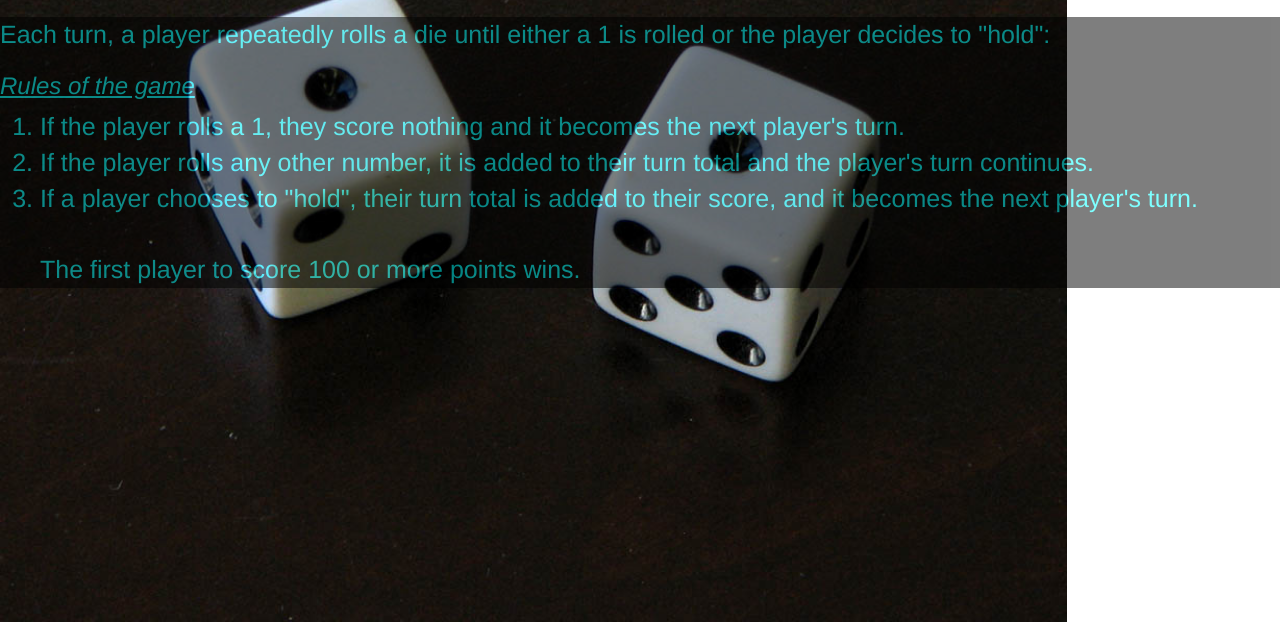
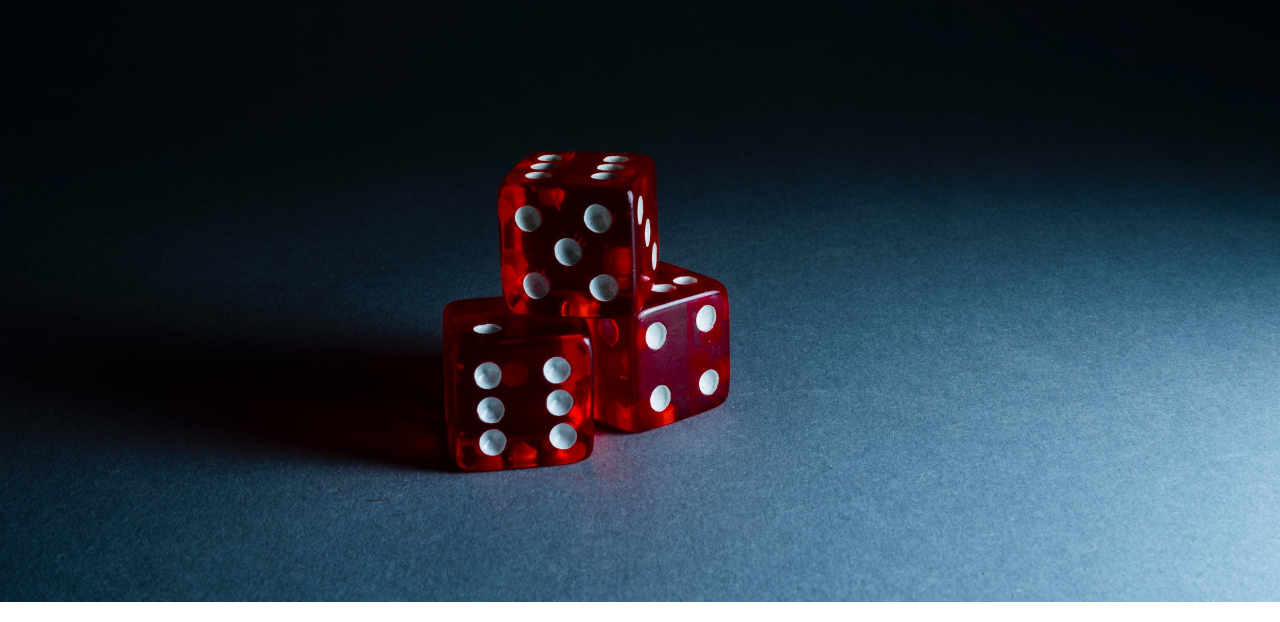
Before and after one commit to Shyla27/dice2, a plain HTML site: page index.html in a window 1280 px wide. Shown: the part 198-820 px from the top of the page. Drawn offline with Linux system fonts and the light colour scheme.

Commit message:
saved some unsaved files

```diff
--- a/css/styles.css
+++ b/css/styles.css
@@ -1,15 +1,10 @@
-body, html{
+body {
     height: 100%;
-    background-image: url(images/as.jpg);
+    background-image: url(images/die.jpg);
     background-repeat: no-repeat;
-    background-size: contain;
+    background-size: cover;
 }
-.intro {
-  color:aqua;
-  background-color: black;
-  opacity: 0.5;
-font-size: 25px;
-}
+
 h2{
     color: brown;
     font-size: 40px;
@@ -19,7 +14,6 @@ h2{
     color: red;
     background: black;
     border-radius: 15px;
-    box-shadow: #444;
 }
 h1 {
   background-color: teal;
--- a/index.html
+++ b/index.html
@@ -12,7 +12,8 @@
 
 </head>
 
-  <body>
+<body>
+
 
     <div class="jumbotron">
 
@@ -25,16 +26,6 @@
     </div>
 
 
-      <div class="intro">
-             <p>Each turn, a player repeatedly rolls a die until either a 1 is rolled or the player decides to "hold":</p>
-         <h3> <u><i>Rules of the game</u></i></h3>
-         <ol>
-               <li>If the player rolls a 1, they score nothing and it becomes the next player's turn.</li>
-         <li>If the player rolls any other number, it is added to their turn total and the player's turn continues.</li>
-       <li>If a player chooses to "hold", their turn total is added to their score, and it becomes the next player's turn.</li>
-          <br>The first player to score 100 or more points wins.
-        </ol>
-      </div>
 
     <div class="container">
         <div class="main-buttons">
@@ -82,11 +73,9 @@
                 </div>
 
             </div>
-            <div class="img">
 
-            </div>
         </div>
-        <img src="img/tenor.gif" class="center">
+
     </div>
 </body>
 
```
